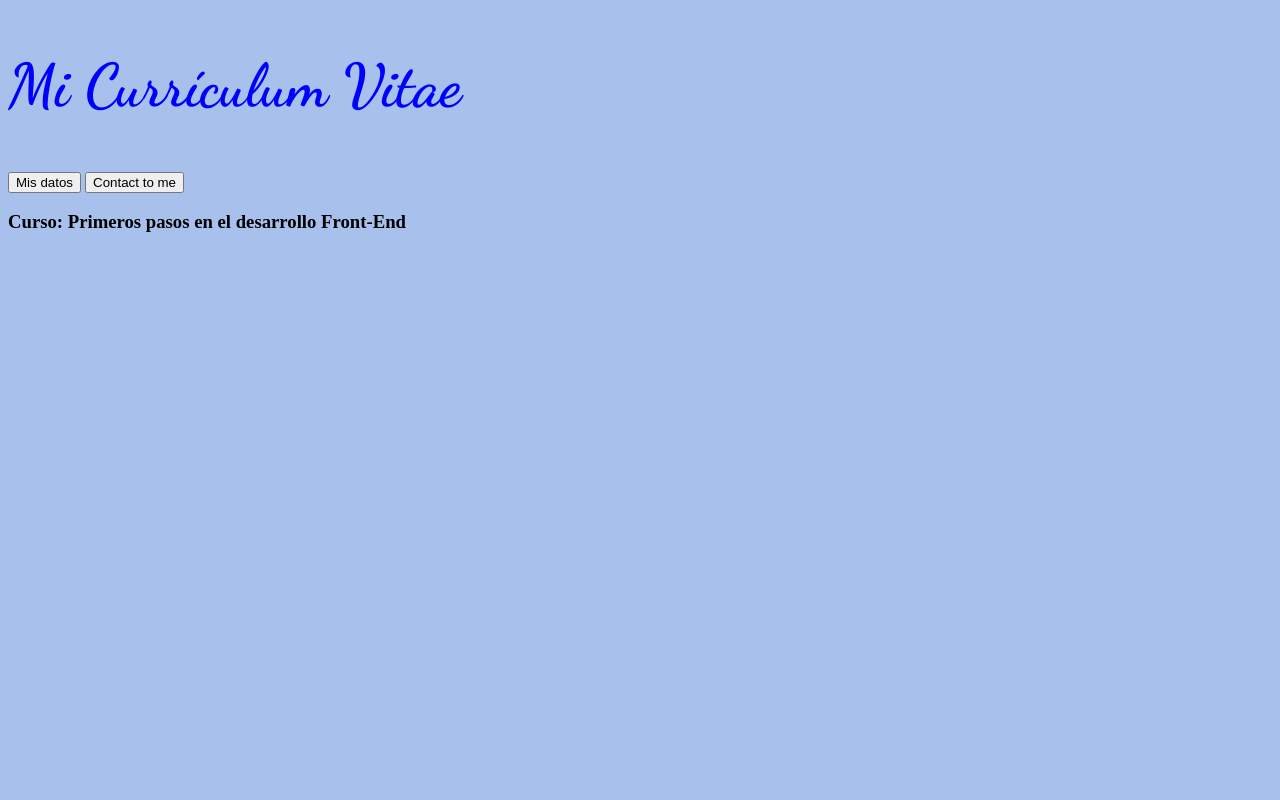
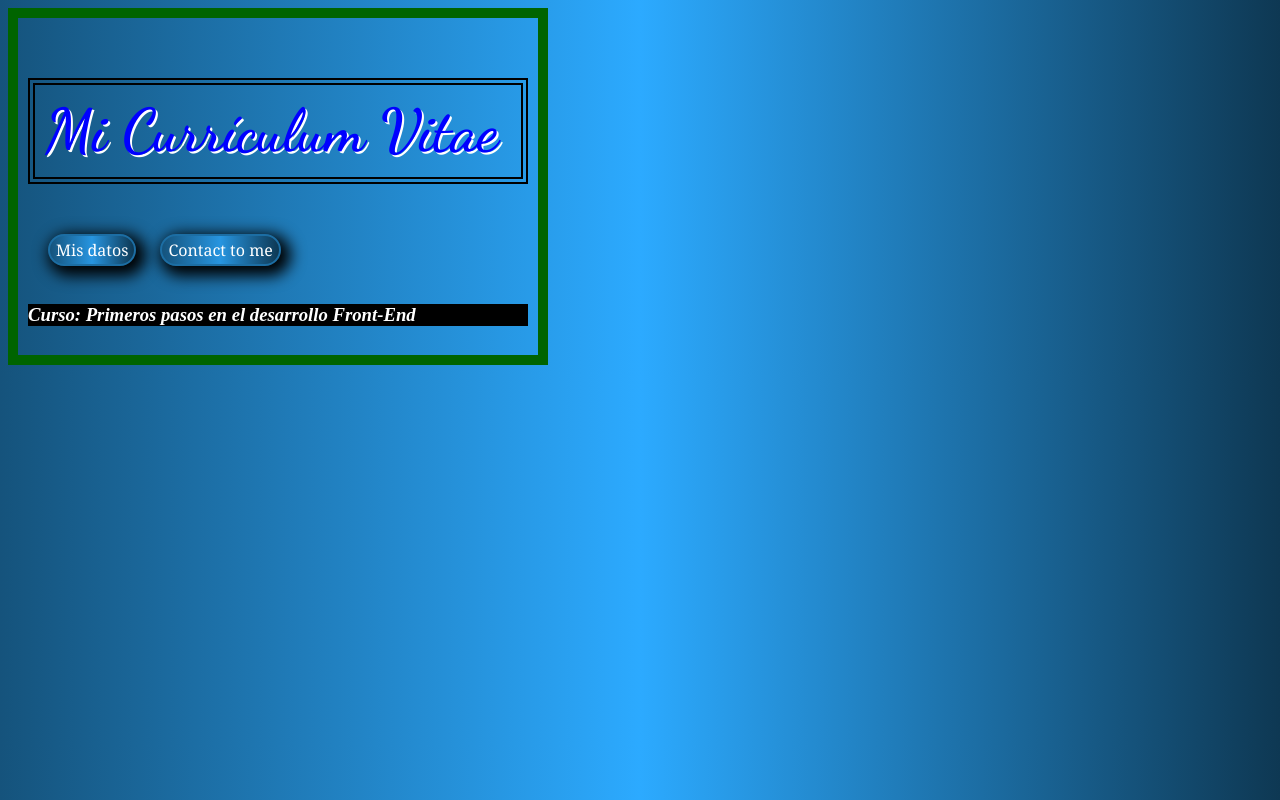
Before and after one commit to nandaa7/nandaa7.github.io, a plain HTML site: page index.html in a window 1280 px wide. Drawn offline with nearby package versions, Linux system fonts and the light colour scheme; files that its build step writes are made by us from their sources; files whose address does not match are found by name.

Commit message:
Update estilos.css

```diff
--- a/estilos.css
+++ b/estilos.css
@@ -1,18 +1,70 @@
+.parrafo_1 {
+   color: white;
+   font-style: bold;
+}
+
+.parrafo_2 {
+    color: white;
+    font-style: bold;
+    font-size: 25px;
+}
+
+.pie_de_pagina {
+    color: white;
+    background-color: black;
+    font-style: italic;
+}
+
+input {
+    margin-bottom: 20px;
+}
+
+.titulo_principal {
+    color: blue;
+    font-family: 'Dancing Script', cursive;
+    font-size: 60px;
+    border: 7px black;
+    border-style: double;
+    padding: 10px;
+    text-shadow: 2px 2px white;
+}
+
+.seccion_principal{
+    width: 500px;
+    border: 10px solid darkgreen;
+    padding: 10px;
+}
+
+span {
+    color: white;
+    background-color: black;
+}
 
 body {
-    color: blue;
-    background-color: rgb(167, 192, 236);
+    background: #15537C;
+    background: -moz-linear-gradient(left, #15537C 0%, #2CAAFF 50%, #0E3853 100%);
+    background: -webkit-linear-gradient(left, #15537C 0%, #2CAAFF 50%, #0E3853 100%);
+    background: linear-gradient(to right, #15537C 0%, #2CAAFF 50%, #0E3853 100%);
 }
 
-p {
-   color: black;
-}
-
-h3 {
-    color: black;
-}
-
-h1 {
-    font-family: 'Dancing Script', cursive;
-    font-size: 60px;
-}
+.botones{
+    color: rgb(255, 255, 255);
+    font-size: 16px;
+    line-height: 16px;
+    padding: 6px;
+    border-radius: 20px;
+    font-family: Georgia, serif;
+    font-weight: normal;
+    text-decoration: none;
+    font-style: normal;
+    font-variant: normal;
+    text-transform: none;
+    background-image: linear-gradient(to right, rgb(21, 83, 124) 0%, rgb(39, 149, 224) 50%, rgb(14, 56, 83) 100%);
+    box-shadow: black 5px 5px 15px 5px;
+    border: 2px solid rgb(28, 110, 164);
+    display: inline-block;
+    margin-left: 20px;}
+    .botones:hover {
+        background: #15537C;}
+    .botones:active {
+        background: #0E3853;}
```
